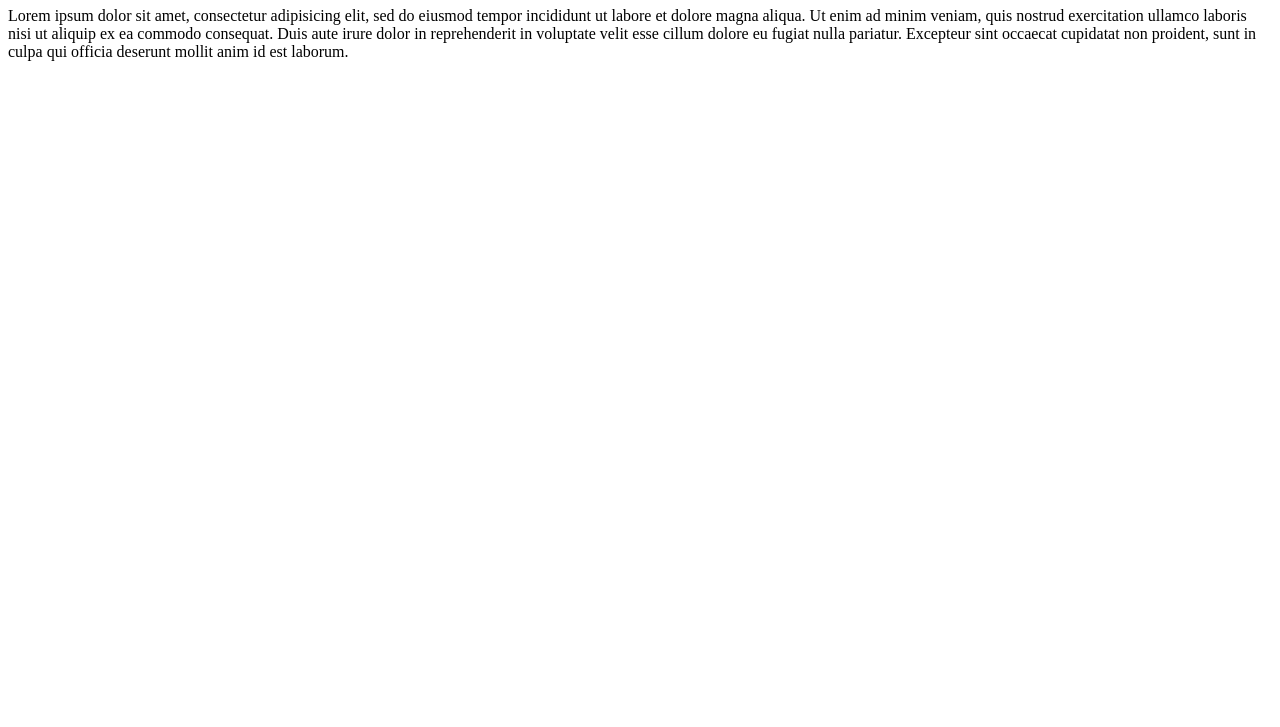
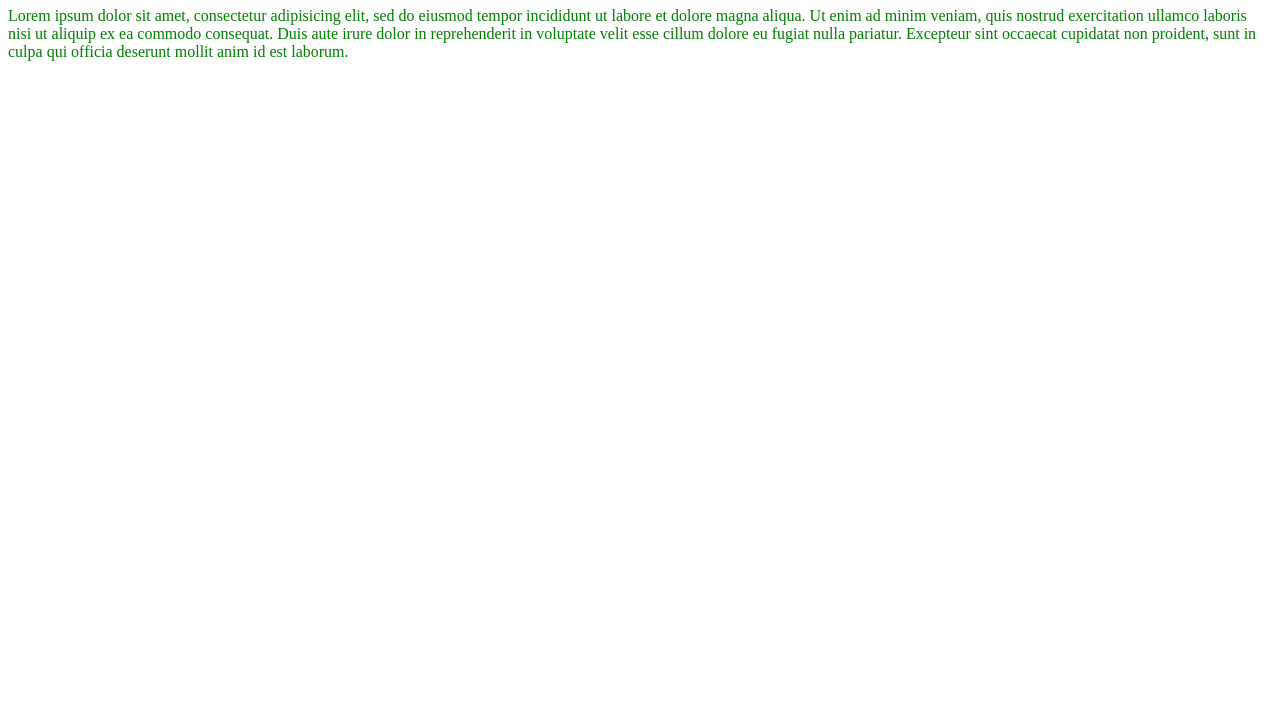
Before and after one commit to dajinnx/github_meetup, a plain HTML site: page index.html in a window 1280 px wide. Shown: the part 73-800 px from the top of the page. Drawn offline with Linux system fonts and the light colour scheme.

Commit message:
add color green to paragraph

```diff
--- a/index.html
+++ b/index.html
@@ -5,7 +5,7 @@
 </head>
 <body>
 	<h1 style="color: red">Super titre</h1>
-	<p>Lorem ipsum dolor sit amet, consectetur adipisicing elit, sed do eiusmod
+	<p style="color: green">Lorem ipsum dolor sit amet, consectetur adipisicing elit, sed do eiusmod
 	tempor incididunt ut labore et dolore magna aliqua. Ut enim ad minim veniam,
 	quis nostrud exercitation ullamco laboris nisi ut aliquip ex ea commodo
 	consequat. Duis aute irure dolor in reprehenderit in voluptate velit esse
```
